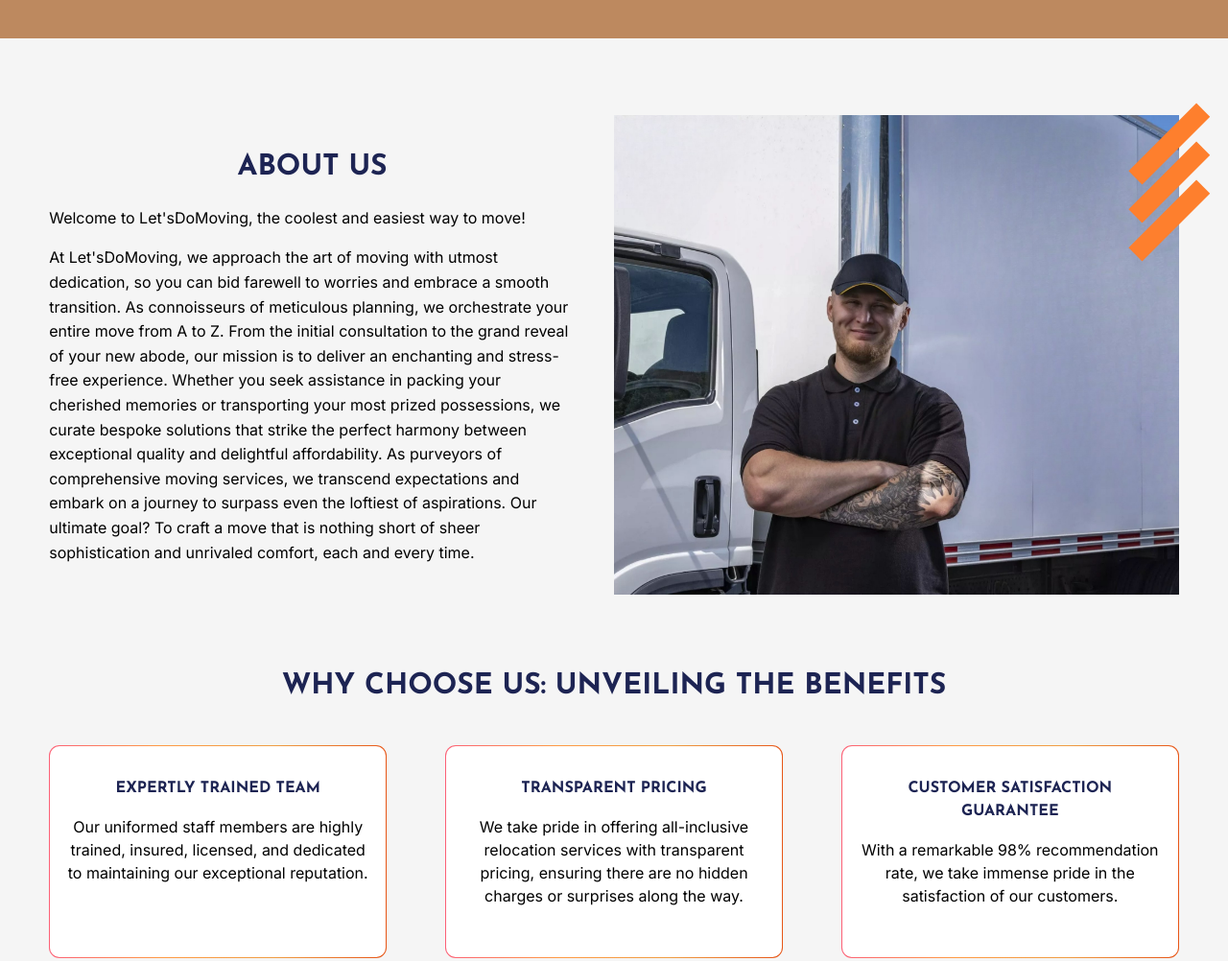
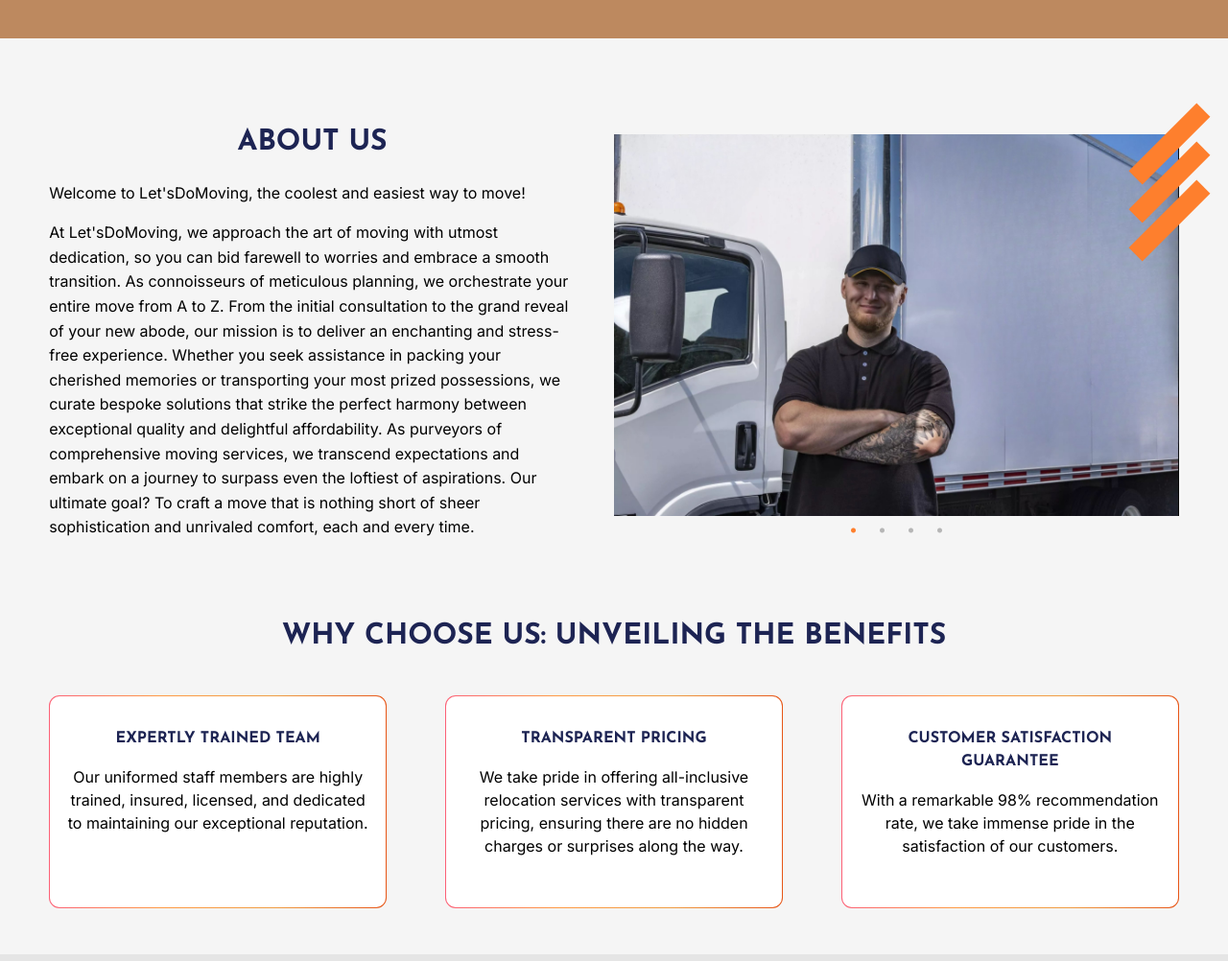
Before and after one commit to yevhendevbox/letsdomoving-lp-app, a plain HTML site: page index.html in a window 1280 px wide. Shown: the part 860-1862 px from the top of the page at 96% size. Drawn offline with nearby package versions, Linux system fonts and the light colour scheme; grey boxes are pictures that could not be loaded.

Commit message:
feat: added slider for about section, animations slide-in on scroll

```diff
--- a/css/styles.css
+++ b/css/styles.css
@@ -335,15 +335,19 @@ input {
   line-height: 1.6;
 }
 .about-content--poster {
+  padding-top: 2em;
   flex-grow: 1;
   min-height: 300px;
   width: 100%;
-  background-image: url(../assets/about-pic.JPG);
+  /* background-image: url(../assets/about-pic.JPG);
   background-repeat: no-repeat;
   background-position: center;
-  background-size: cover;
+  background-size: cover; */
 }
 .about-poster--overlay {
+  position: absolute;
+  top: 0;
+  right: 0;
   display: flex;
   flex-direction: column;
   transform: scaleX(-1);
@@ -593,6 +597,22 @@ input {
   transform: translateY(-10em);
 }
 
+.slick-dots li.slick-active button:before {
+  color: var(--accent);
+  opacity: 1;
+}
+.animation {
+  opacity: 0;
+  transform: translateX(-300px);
+  transition: all 0.4s ease-out;
+  transition-delay: 0.2s;
+
+}
+.scroll-animation {
+  opacity: 1;
+  transform: translateX(0);
+}
+
 /* Medium devices (e.g., tablets) */
 @media (min-width: 768px) {
   h1, h6 {
@@ -647,9 +667,6 @@ input {
   }
   .advantages-cards {
     justify-content: space-between;
-  }
-  .about-content--poster {
-    min-height: 500px;
   }
 }
 /* Extra-large devices (e.g., large desktops, wide screens) */
--- a/index.html
+++ b/index.html
@@ -9,6 +9,16 @@
     content="width=device-width, initial-scale=1.0">
   <link rel="stylesheet"
     href="https://cdn.jsdelivr.net/npm/@tabler/icons@latest/iconfont/tabler-icons.min.css">
+  <link rel="stylesheet"
+    href="https://cdnjs.cloudflare.com/ajax/libs/slick-carousel/1.8.1/slick.css"
+    integrity="sha512-wR4oNhLBHf7smjy0K4oqzdWumd+r5/+6QO/vDda76MW5iug4PT7v86FoEkySIJft3XA0Ae6axhIvHrqwm793Nw=="
+    crossorigin="anonymous"
+    referrerpolicy="no-referrer" />
+  <link rel="stylesheet"
+    href="https://cdnjs.cloudflare.com/ajax/libs/slick-carousel/1.8.1/slick-theme.min.css"
+    integrity="sha512-17EgCFERpgZKcm0j0fEq1YCJuyAWdz9KUtv1EjVuaOz8pDnh/0nZxmU6BBXwaaxqoi9PQXnRWqlcDB027hgv9A=="
+    crossorigin="anonymous"
+    referrerpolicy="no-referrer" />
   <link rel="stylesheet"
     href="./css/styles.css">
   <title>Lets Do Moving</title>
@@ -169,7 +179,7 @@
     id="about">
     <div class="container">
       <div class="about-content">
-        <div class="about-content--text">
+        <div class="about-content--text animation">
           <h2>About Us</h2>
           <p>
             Welcome to Let'sDoMoving, the coolest and easiest way to move!
@@ -187,7 +197,24 @@
           </p>
         </div>
         <div class="about-content--poster">
-          <!-- Photo by Nubia Navarro (nubikini): https://www.pexels.com/photo/386009/ -->
+          <div class="slider">
+            <div>
+              <img src="./assets/slider/about-pic.JPG"
+                alt="">
+            </div>
+            <div>
+              <img src="./assets/slider/slide2.JPG"
+                alt="">
+            </div>
+            <div>
+              <img src="./assets/slider/about-pic.JPG"
+                alt="">
+            </div>
+            <div>
+              <img src="./assets/slider/slide2.JPG"
+                alt="">
+            </div>
+          </div>
           <div class="about-poster--overlay">
             <span></span>
             <span></span>
@@ -353,7 +380,7 @@
   <sction class="stages">
     <div class="container">
       <div class="stages-content">
-        <div class="stages-text">
+        <div class="stages-text animation">
           <h2>How it works?</h2>
           <p>At Let'sDoMoving, we have honed a meticulous process that caters to all types of moves, whether they are
             small and local or long-distance. Our unwavering dedication to employing Professional Moving Services,
@@ -631,6 +658,16 @@
       </div>
     </div>
   </div>
+
+
+  <script src="https://code.jquery.com/jquery-3.6.0.min.js"
+    integrity="sha256-/xUj+3OJU5yExlq6GSYGSHk7tPXikynS7ogEvDej/m4="
+    crossorigin="anonymous"></script>
+  <script src="https://cdnjs.cloudflare.com/ajax/libs/slick-carousel/1.8.1/slick.min.js"
+    integrity="sha512-XtmMtDEcNz2j7ekrtHvOVR4iwwaD6o/FUJe6+Zq+HgcCsk3kj4uSQQR8weQ2QVj1o0Pk6PwYLohm206ZzNfubg=="
+    crossorigin="anonymous"
+    referrerpolicy="no-referrer"></script>
+
   <script src="main.js"></script>
 </body>
 
--- a/main.js
+++ b/main.js
@@ -5,7 +5,8 @@ const cards = document.querySelector(".plans-cards");
 const cardButtons = [...cards.querySelectorAll(".btn")];
 const modalOuter = document.querySelector(".modal-outer");
 const modalInner = document.querySelector(".modal-inner");
-console.log(cardButtons);
+const the_animation = document.querySelectorAll('.animation');
+
 function handleToggleMenu() {
   navMenu.classList.toggle('open');
   toggler.classList.toggle('toggled');
@@ -37,3 +38,31 @@ cardButtons.forEach((button) =>
 );
 toggler.addEventListener('click', handleToggleMenu);
 links.forEach(link => link.addEventListener('click', handleMobileLinkClick));
+
+// Slick Slider controls
+$(document).ready(function () {
+  $('.slider').slick({
+    dots: true,
+    arrows: false,
+    infinite: true,
+    speed: 300,
+    slidesToShow: 1,
+    adaptiveHeight: false
+  });
+});
+
+// Slide-In animation observer
+const observer = new IntersectionObserver((entries) => {
+  entries.forEach((entry) => {
+      if (entry.isIntersecting) {
+          entry.target.classList.add('scroll-animation')
+      } else {
+          entry.target.classList.remove('scroll-animation')
+      }
+    });
+},
+{ threshold: 0.1 });
+  for (let i = 0; i < the_animation.length; i++) {
+   const elements = the_animation[i];
+    observer.observe(elements);
+  }
```
Also changed, not shown: assets/slider/about-pic.JPG (renamed from assets/about-pic.JPG), assets/slider/slide2.JPG (added).
